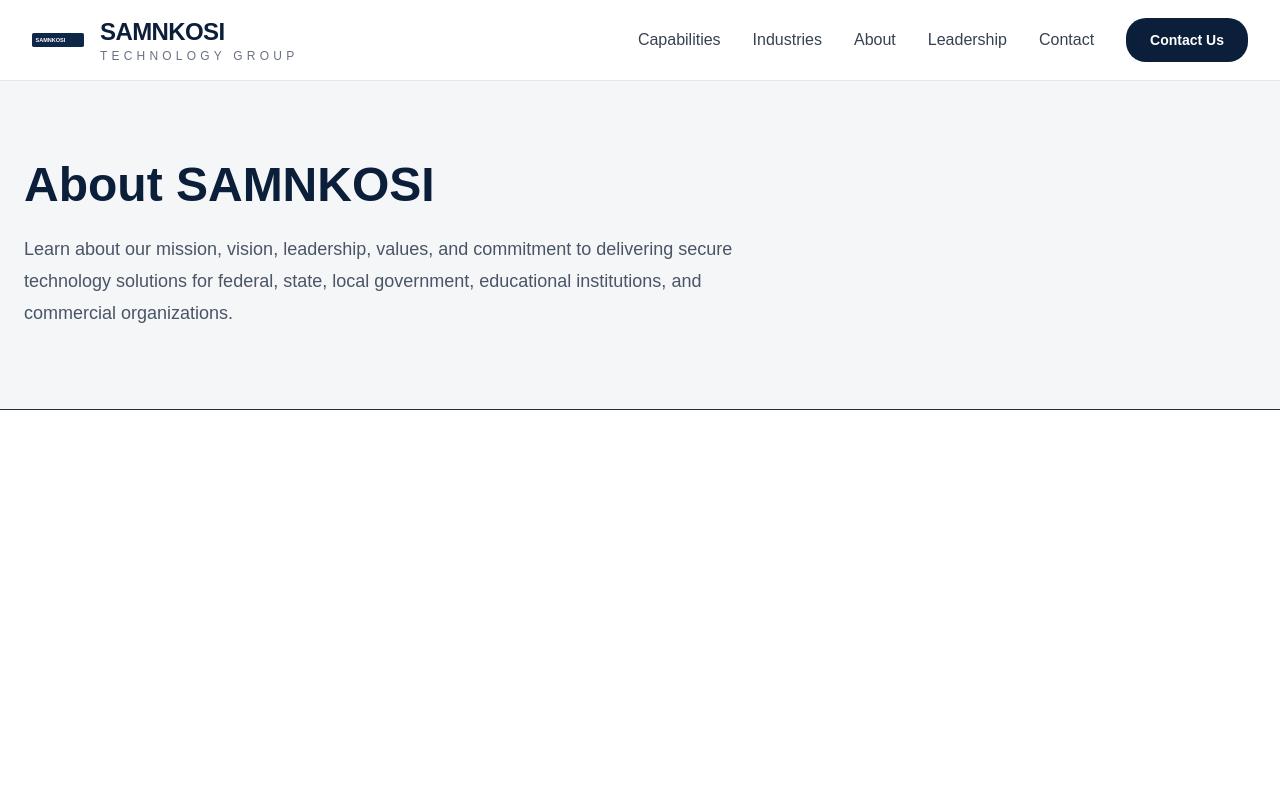
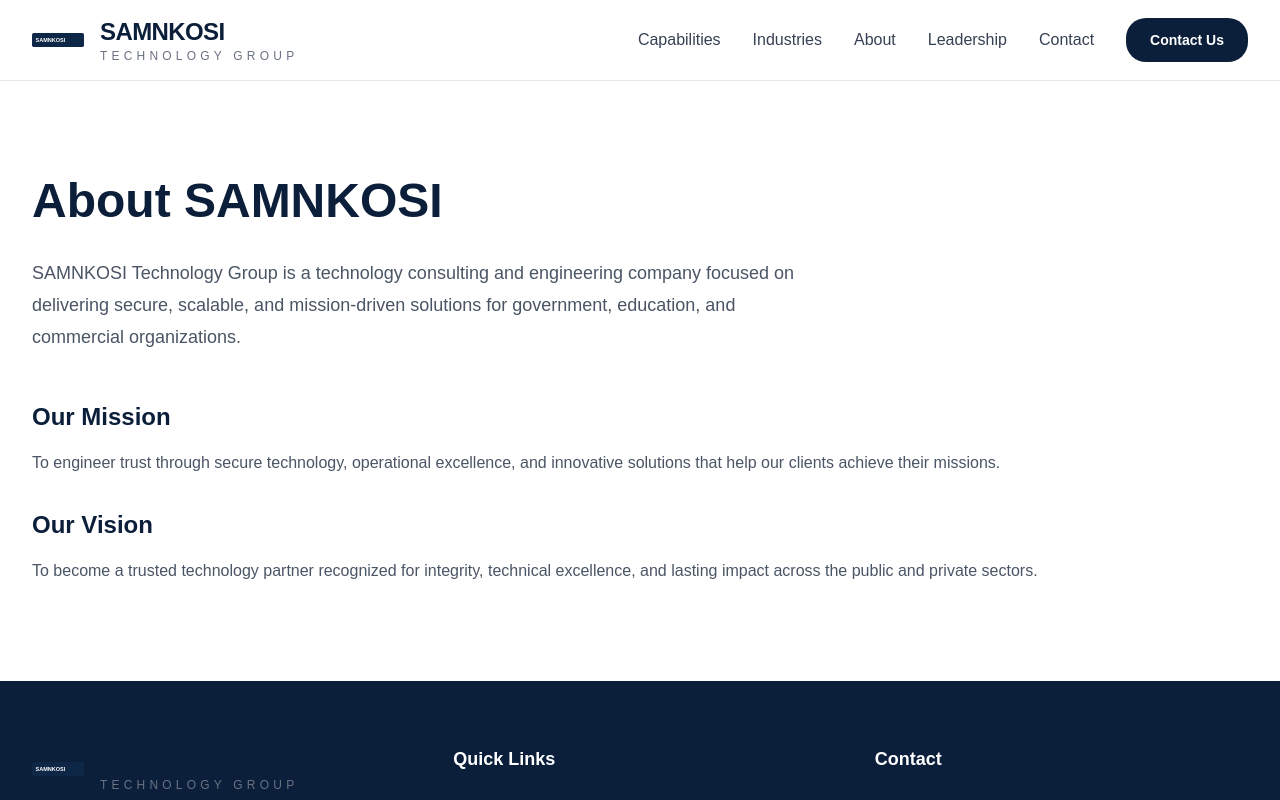
Before and after one commit to SiphoMkwa/samnkosi-website, a Next.js app: page /about in a window 1280 px wide. Shown: the top 800 px of the page. Built offline with nearby package versions, Linux system fonts and the light colour scheme.

Commit message:
Create About page

```diff
--- a/app/about/page.tsx
+++ b/app/about/page.tsx
@@ -1,15 +1,53 @@
 import Navbar from "@/components/navigation/Navbar";
-import PageHeader from "@/components/layout/PageHeader";
+import Footer from "@/components/layout/Footer";
+import Container from "@/components/layout/Container";
 
 export default function AboutPage() {
   return (
     <>
       <Navbar />
 
-      <PageHeader
-        title="About SAMNKOSI"
-        description="Learn about our mission, vision, leadership, values, and commitment to delivering secure technology solutions for federal, state, local government, educational institutions, and commercial organizations."
-      />
+      <main className="py-24">
+        <Container>
+          <h1 className="text-5xl font-bold text-[var(--navy)]">
+            About SAMNKOSI
+          </h1>
+
+          <p className="mt-8 max-w-3xl text-lg leading-8 text-gray-600">
+            SAMNKOSI Technology Group is a technology consulting and engineering
+            company focused on delivering secure, scalable, and mission-driven
+            solutions for government, education, and commercial organizations.
+          </p>
+
+          <div className="mt-12 space-y-8">
+            <section>
+              <h2 className="text-2xl font-semibold text-[var(--navy)]">
+                Our Mission
+              </h2>
+
+              <p className="mt-4 text-gray-600 leading-7">
+                To engineer trust through secure technology, operational
+                excellence, and innovative solutions that help our clients
+                achieve their missions.
+              </p>
+            </section>
+
+            <section>
+              <h2 className="text-2xl font-semibold text-[var(--navy)]">
+                Our Vision
+              </h2>
+
+              <p className="mt-4 text-gray-600 leading-7">
+                To become a trusted technology partner recognized for integrity,
+                technical excellence, and lasting impact across the public and
+                private sectors.
+              </p>
+            </section>
+          </div>
+        </Container>
+      </main>
+
+      <Footer />
     </>
   );
 }
--- a/app/globals.css
+++ b/app/globals.css
@@ -1,5 +1,5 @@
 @import "tailwindcss";
-@import "../styles/theme.css";
+@import "./styles/theme.css";
 
 * {
   box-sizing: border-box;
--- a/components/sections/Capabilities.tsx
+++ b/components/sections/Capabilities.tsx
@@ -1,4 +1,7 @@
 import Container from "@/components/layout/Container";
+import SectionHeader from "@/components/ui/SectionHeader";
+import Card from "@/components/ui/Card";
+import FadeIn from "@/components/ui/FadeIn";
 
 const capabilities = [
   {
@@ -35,33 +38,30 @@
 
 export default function Capabilities() {
   return (
+    <FadeIn>
       <section className="py-24">
         <Container>
-        <h2 className="text-4xl font-bold text-[var(--navy)]">
-          Our Capabilities
-        </h2>
+          <SectionHeader
+            eyebrow="Capabilities"
+            title="Our Capabilities"
+            description="We provide secure technology and professional services that help organizations modernize operations, strengthen cybersecurity, and accomplish their missions."
+          />
 
-        <p className="mt-4 max-w-2xl text-gray-600">
-          We provide secure technology and professional services that help
-          organizations modernize operations, strengthen cybersecurity, and
-          accomplish their missions.
-        </p>
-
-        <div className="mt-12 grid gap-6 md:grid-cols-2 lg:grid-cols-3">
+          <div className="grid gap-6 md:grid-cols-2 lg:grid-cols-3">
             {capabilities.map((capability) => (
-            <div
-              key={capability.title}
-              className="rounded-xl border border-gray-200 p-8 transition hover:border-[var(--blue)] hover:shadow-md"
-            >
+              <Card key={capability.title}>
                 <h3 className="text-xl font-semibold text-[var(--navy)]">
                   {capability.title}
                 </h3>
 
-              <p className="mt-3 text-gray-600">{capability.description}</p>
-            </div>
+                <p className="mt-4 leading-7 text-gray-600">
+                  {capability.description}
+                </p>
+              </Card>
             ))}
           </div>
         </Container>
       </section>
+    </FadeIn>
   );
 }
--- /dev/null
+++ b/components/ui/FadeIn.tsx
@@ -0,0 +1,24 @@
+"use client";
+
+import { motion } from "framer-motion";
+import { ReactNode } from "react";
+
+type FadeInProps = {
+  children: ReactNode;
+};
+
+export default function FadeIn({ children }: FadeInProps) {
+  return (
+    <motion.div
+      initial={{ opacity: 0, y: 24 }}
+      whileInView={{ opacity: 1, y: 0 }}
+      viewport={{ once: true, amount: 0.2 }}
+      transition={{
+        duration: 0.6,
+        ease: "easeOut",
+      }}
+    >
+      {children}
+    </motion.div>
+  );
+}
```
Also changed, not shown: app/styles/theme.css (renamed from styles/theme.css). Lines whose indentation alone changed are shown as unchanged.
